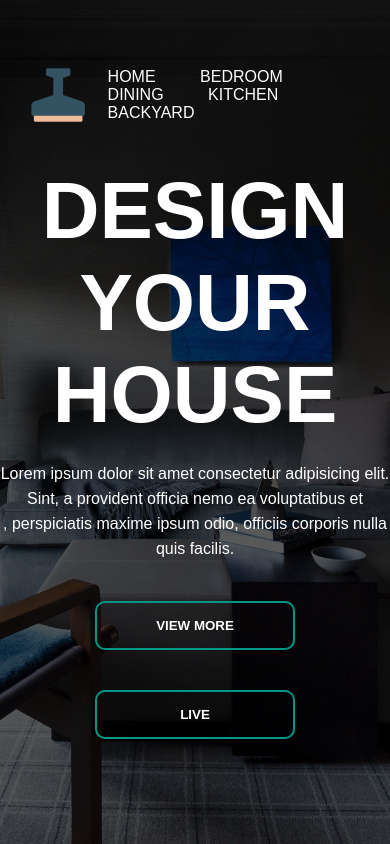
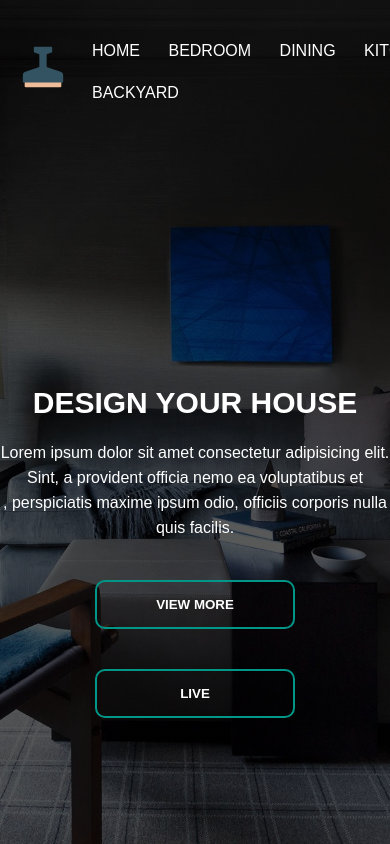
Before and after one commit to berkayhapcioglu/Ornek3, a plain HTML site: page index.html in a window 390 px wide. Drawn offline with Linux system fonts and the light colour scheme.

Commit message:
Mobile Responsive

```diff
--- a/index.html
+++ b/index.html
@@ -4,6 +4,8 @@
     <meta http-equiv="X-UA-Compatible" content="IE=edge" />
     <meta name="viewport" content="width=device-width, initial-scale=1.0" />
     <link rel="stylesheet" href="style.css" />
+    <link rel="stylesheet" media="(max-width:500px)" href="mobile.css" />
+
     <title>Ornek3</title>
   </head>
   <body>
--- /dev/null
+++ b/mobile.css
@@ -0,0 +1,42 @@
+.navbar{
+    width: 50%;
+    margin: auto;
+    padding: 10px 10px;
+    display: flex;
+    align-items:flex-end;
+    justify-content:space-between;
+    flex-direction:column;
+    overflow: hidden;
+    height:auto ;
+    width: auto;
+
+}
+.logo{
+    width: 44px;
+    height: 44px;
+    display: block;
+    position:fixed;
+    left: 21;
+    top:45;
+
+}
+.navbar ul li {
+    list-style: none;
+    margin:12px;
+    left: 70px;
+    top: 20px;
+}
+.content{
+    margin-top: 100px;
+    display:inline-block;
+}
+
+.content h1{
+    font-size: xx-large;
+    font-weight: 700;
+    font-style: normal;
+    font-size: 30px;
+}
+.content p {
+    font-size: medium;
+}
```
